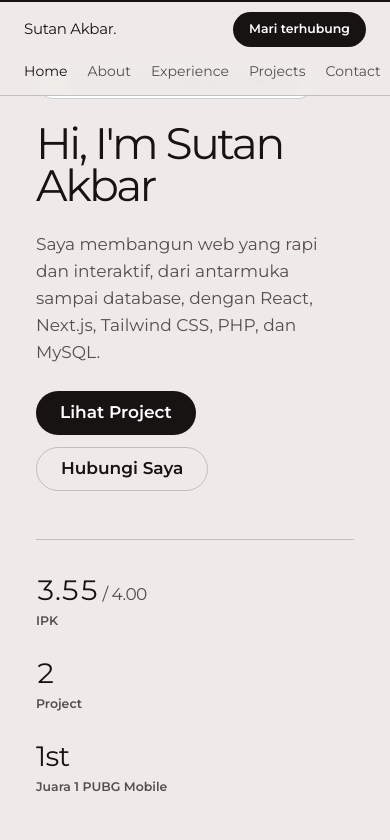
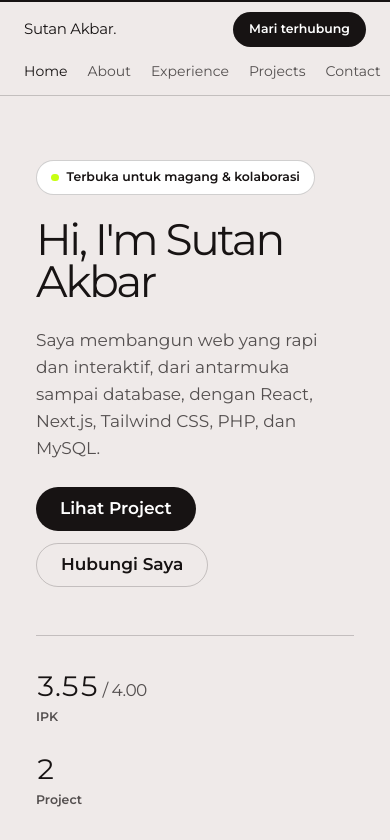
Before and after one commit to sutannn7/portofolio-nextjs, a Next.js app: page / in a window 390 px wide. Shown: the top 840 px of the page. Built offline with nearby package versions, Linux system fonts and the light colour scheme.

Commit message:
fix: beri ruang atas Hero di HP agar badge tidak tertutup navbar

```diff
--- a/components/sections/home/Hero.tsx
+++ b/components/sections/home/Hero.tsx
@@ -23,7 +23,9 @@ const secondaryBtn =
 
 export default function Hero() {
   return (
-    <section aria-labelledby="hero-title" className="py-[clamp(4rem,8vw,7rem)]">
+    <section
+      aria-labelledby="hero-title"
+      className="pb-[clamp(4rem,8vw,7rem)] pt-40 md:pt-[clamp(4rem,8vw,7rem)]">
       <div className="mx-auto flex max-w-6xl flex-col gap-6 px-4 sm:px-6">
         <p className="inline-flex w-fit items-center gap-2 rounded-pill border border-line bg-surface px-[0.9rem] py-[0.45rem] text-label font-semibold text-ink">
           <span
```
